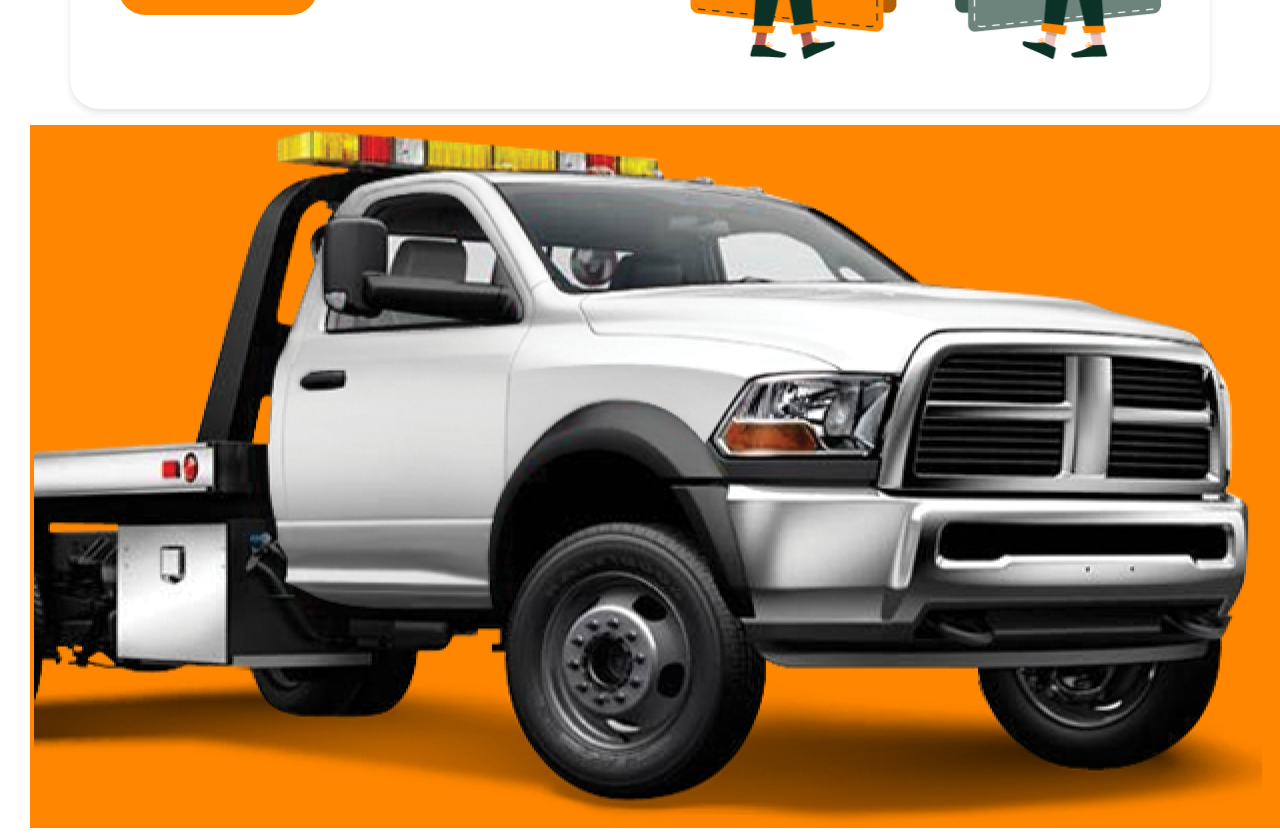
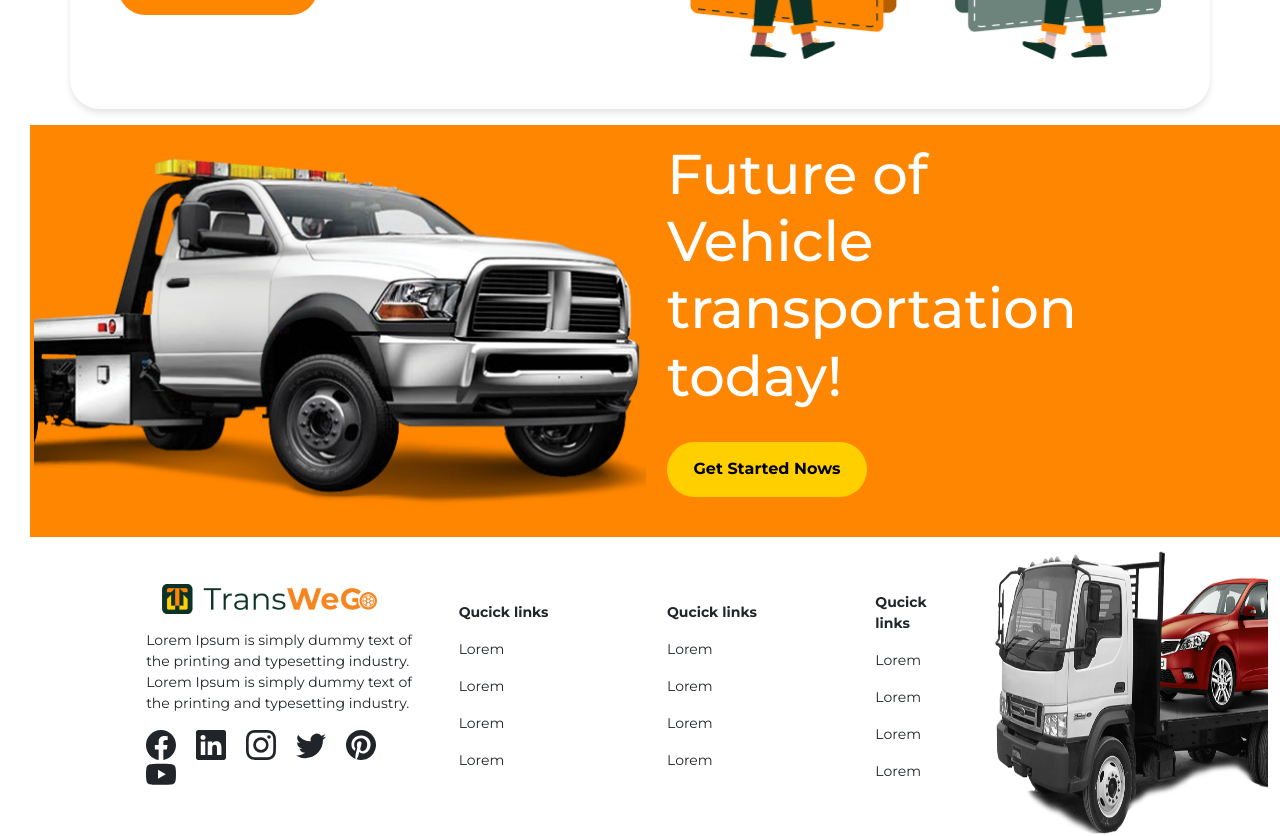
Before and after one commit to Shoaib-Akh/transweego, a React (Create React App) app: page /HowItWork in a window 1280 px wide. Shown: the part 3700-4536 px from the top of the page. Built offline with nearby package versions, Linux system fonts and the light colour scheme.

Commit message:
desig secreen 2

```diff
--- a/src/Screen/website/WesiteComponent/Fotter.js
+++ b/src/Screen/website/WesiteComponent/Fotter.js
@@ -12,15 +12,21 @@ const Fotter = () => {
   return (
 <footer className="" style={{ paddingLeft: 30 }}>
 <div className="section-6">
-        <div className="d-md-flex align-items-center">
-          <img src={truck1} maxHeight="500" alt="car" className="mx-1" />
-          <div className=" mx-5" style={{}}>
+        <div className="row align-items-center py-3 ">
+          <div className='col-md-6'>
+
+          <img src={truck1}   alt="car" className="mx-1" />
+          </div>
+          <div className=" col-md-4" style={{}}>
             <h2 style={{ color: "#ffff", fontSize: "56px" }}>
               Future of Vehicle
               <br />
               transportation today!
             </h2>
-            <button className="btn yellow my-4" style={{ color: "black" }}>Get Started Nows</button>
+            <button className="btn yellow my-4" style={{ color: "black" }}><b>
+            Get Started Nows
+              </b>
+              </button>
           </div>
         </div>
       </div>
```
